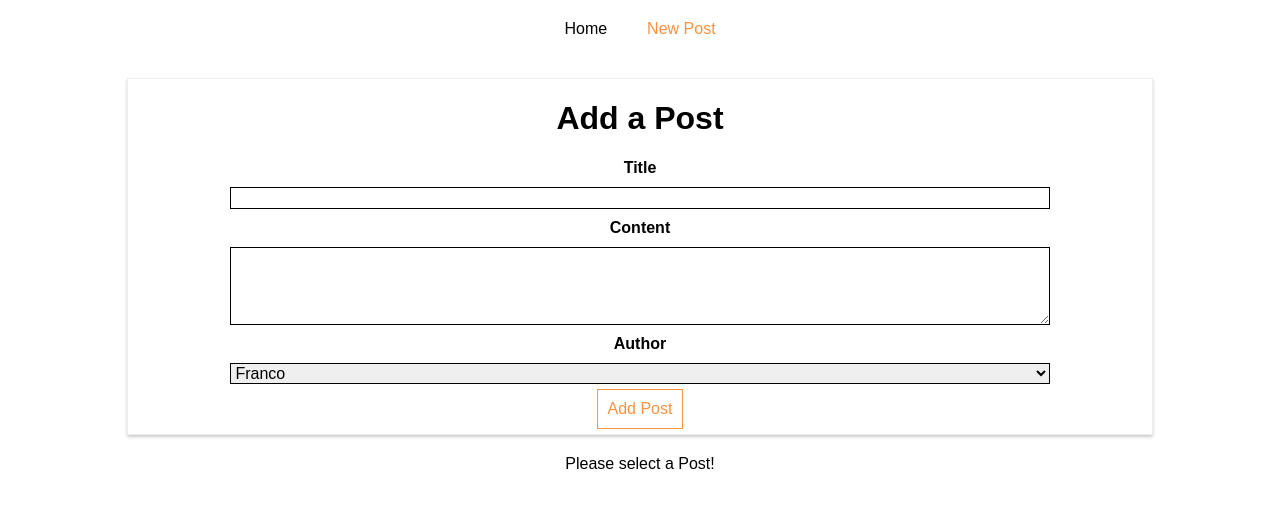
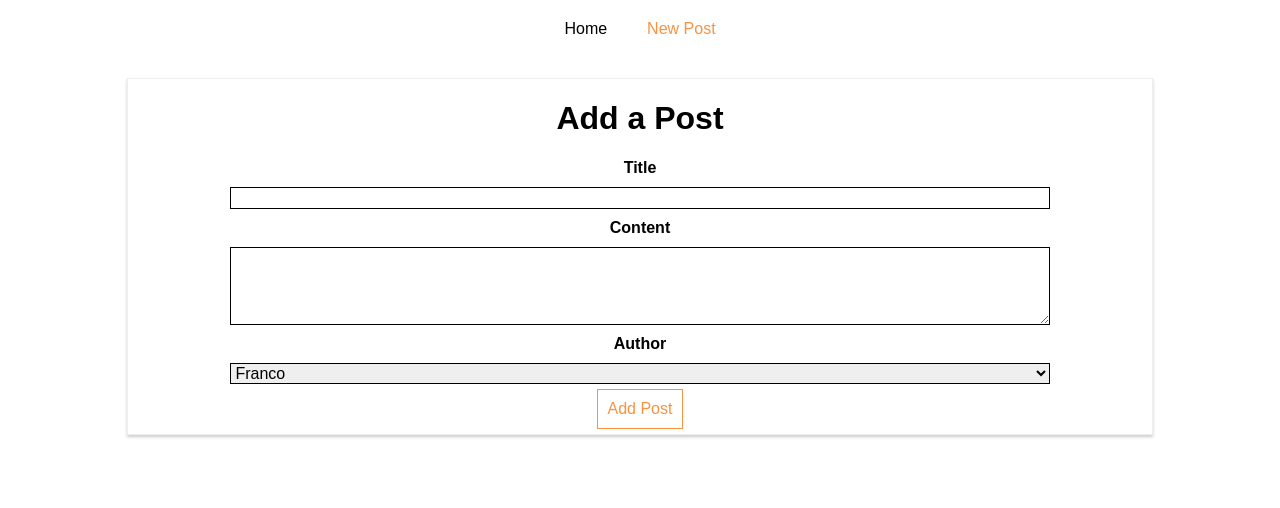
Before and after one commit to franco148/reactjs-examples, a React (Create React App) app in the folder http-react-app/: page /new-post in a window 1280 px wide. Shown: the top 508 px of the page. Built offline with nearby package versions, Linux system fonts and the light colour scheme; no server answers.

Commit message:
reactjs-max-routing-spa: Section 11 - Using Switch to Load a Single Route

```diff
--- a/http-react-app/src/containers/Blog/Blog.js
+++ b/http-react-app/src/containers/Blog/Blog.js
@@ -1,5 +1,8 @@
 import React, { Component } from 'react';
-import { Route, Link, NavLink } from 'react-router-dom';
+import { Route, Link, NavLink, Switch } from 'react-router-dom';
+
+// Switch helps us avoid the issue regarding to routing when two or more
+// have similar paths.
 
 import './Blog.css';
 import Posts from './Posts/Posts';
@@ -35,9 +38,11 @@
         </header>
         {/* <Route path="/" exact render={()=> <h1>Home</h1>} />
         <Route path="/" render={()=> <h1>Greetings</h1>} /> */}
-        <Route path="/" exact component={Posts} />
-        <Route path="/new-post" component={NewPost} />
-        <Route path="/:id" exact component={FullPost} />
+        <Switch>
+          <Route path="/" exact component={Posts} />
+          <Route path="/new-post" component={NewPost} />
+          <Route path="/:id" exact component={FullPost} />
+        </Switch>
       </div>
     );
   }
```
